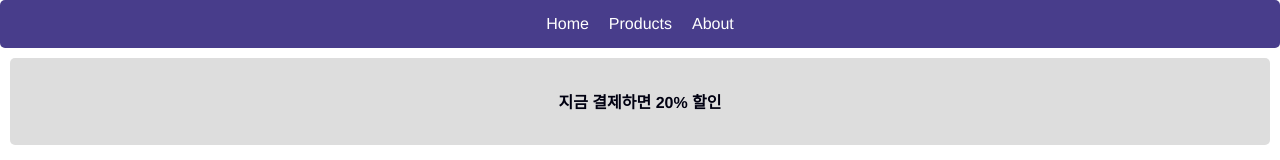
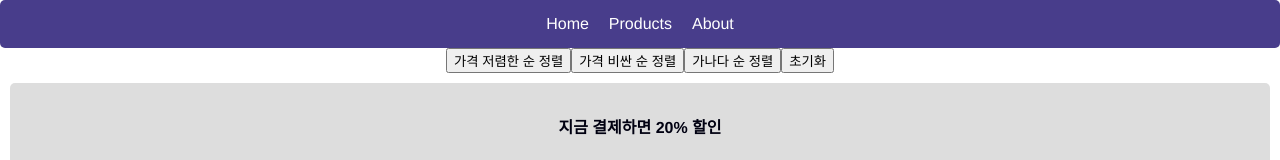
Before and after one commit to JinKiHwan/vuedongsan, a Vue app: page / in a window 1280 px wide. Shown: the top 160 px of the page. Built offline with nearby package versions, Linux system fonts and the light colour scheme.

Commit message:
sort 정렬 및 데이터 원본 보존

```diff
--- a/src/App.vue
+++ b/src/App.vue
@@ -4,6 +4,13 @@
     <a v-for="(a, i) in 메뉴들" :key="i">{{ a }}</a>
   </div>
   <!-- //메뉴 -->
+
+  <!-- 정렬버튼 -->
+  <button @click="priceSort()">가격 저렴한 순 정렬</button>
+  <button @click="priceSortReverse()">가격 비싼 순 정렬</button>
+  <button @click="abcSort()">가나다 순 정렬</button>
+  <button @click="sortBack()">초기화</button>
+  <!-- //정렬버튼 -->
 
   <transition name="fade">
     <ModalApple :원룸들="원룸들" :누른거="누른거" :모달창열렸니="모달창열렸니" @closePopup="모달창열렸니 = false" />
@@ -36,6 +43,7 @@ export default {
   name: 'App',
   data() {
     return {
+      원룸들오리지널: [...oneroom],
       누른거: 0,
       원룸들: oneroom,
       모달창열렸니: false,
@@ -47,7 +55,26 @@ export default {
     };
   },
 
-  methods: {},
+  methods: {
+    sortBack() {
+      this.원룸들 = [...this.원룸들오리지널];
+    },
+    priceSort() {
+      this.원룸들.sort(function (a, b) {
+        return a.price - b.price;
+      });
+    },
+    priceSortReverse() {
+      this.원룸들.sort(function (a, b) {
+        return b.price - a.price;
+      });
+    },
+    abcSort() {
+      this.원룸들.sort(function (a, b) {
+        return a.name - b.name;
+      });
+    },
+  },
 
   components: {
     DiscountBanner: DiscountBanner,
```
